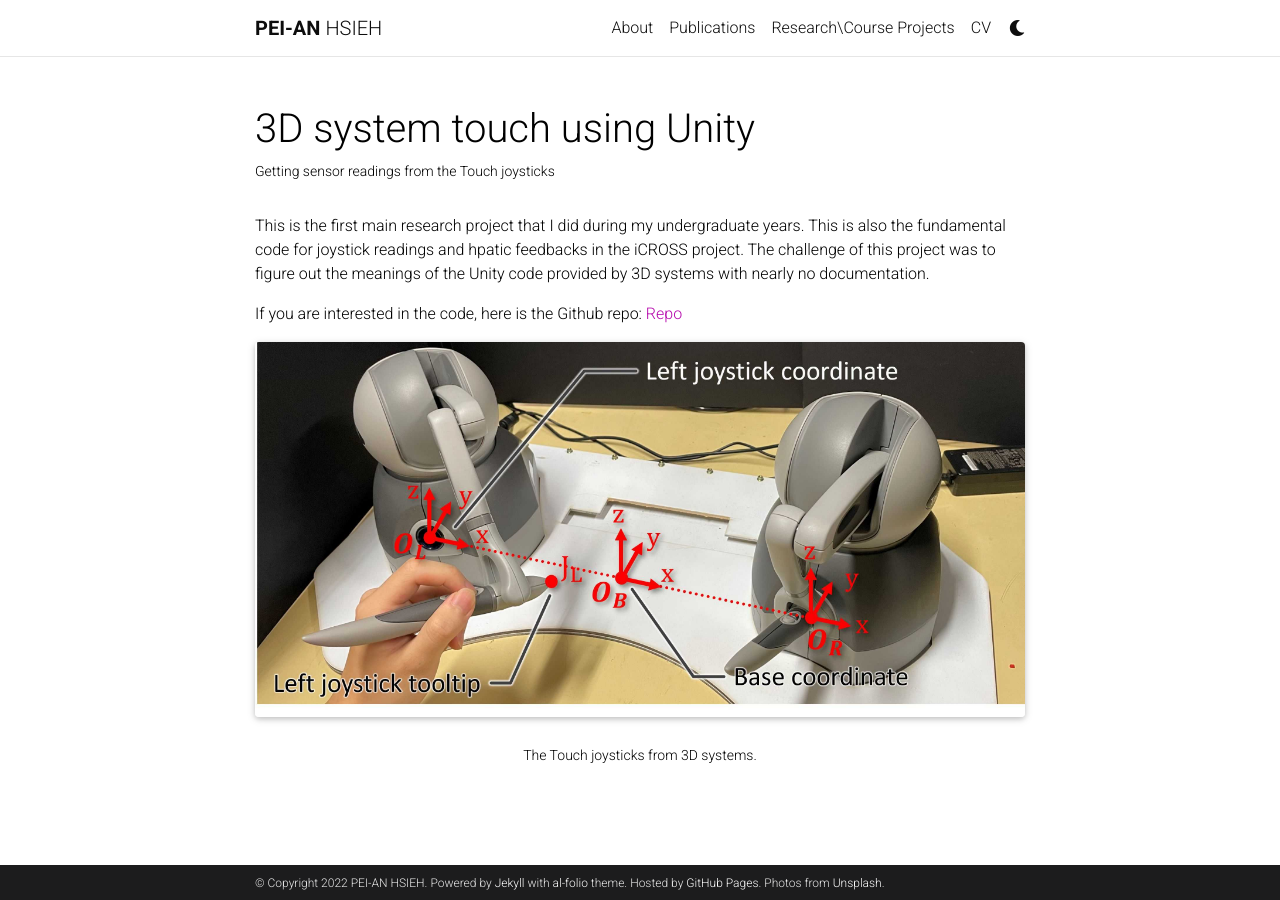
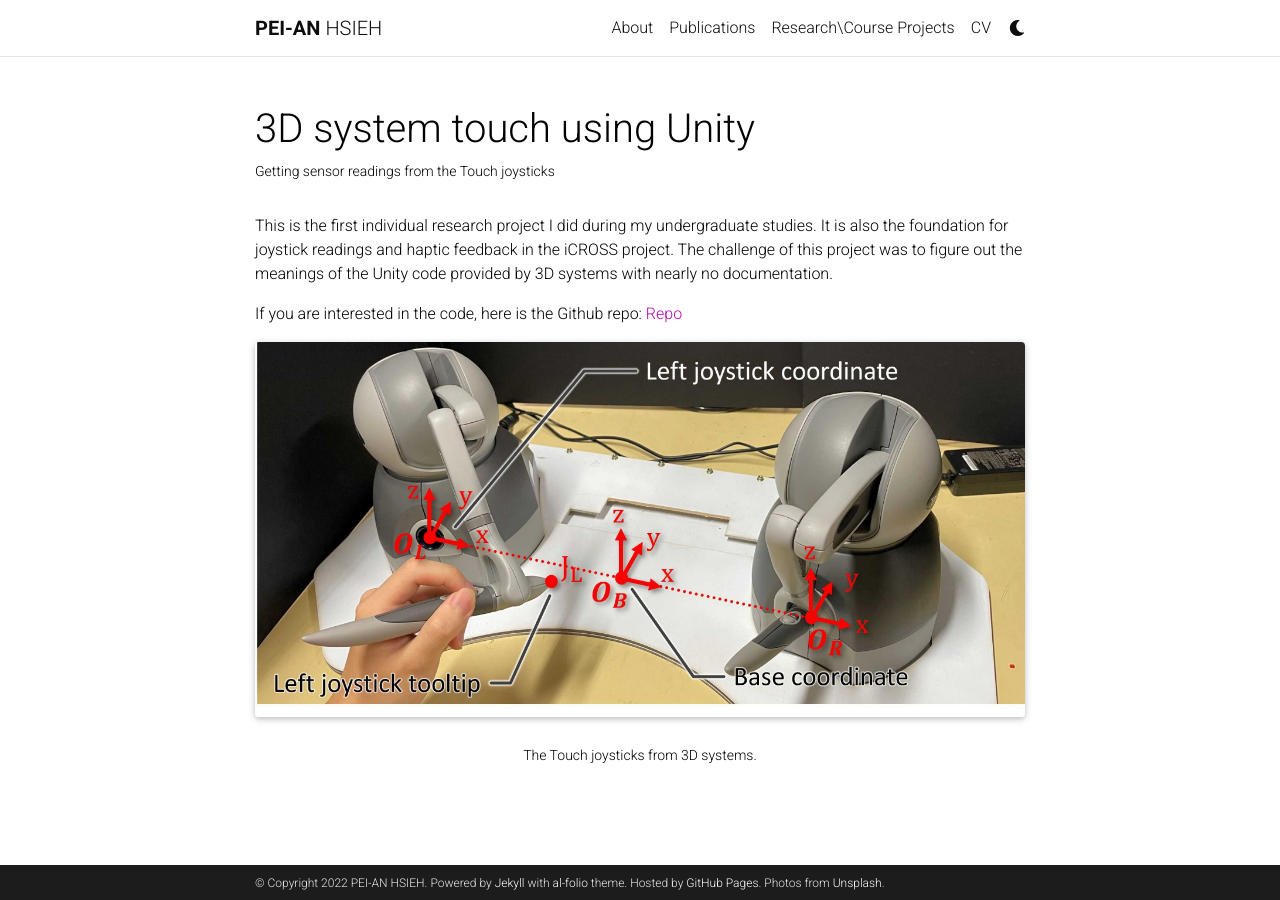
Before and after one commit to pei06/pei06.github.io, a Jekyll site: the page built from _projects/2_project.md, in a window 1280 px wide. Built offline with Jekyll 4.4.1, drawn with Linux system fonts in a browser that asks for light colours; comment, search, counter and statistics services are not loaded; a style sheet for code colours, icons or effects is not loaded.

Commit message:
spelling fix

```diff
--- a/_projects/2_project.md
+++ b/_projects/2_project.md
@@ -7,7 +7,7 @@ importance: 3
 category: Research Projects
 ---
 
-This is the first main research project that I did during my undergraduate years. This is also the fundamental code for joystick readings and hpatic feedbacks in the iCROSS project. The challenge of this project was to figure out the meanings of the Unity code provided by 3D systems with nearly no documentation.
+This is the first individual research project I did during my undergraduate studies. It is also the foundation for joystick readings and haptic feedback in the iCROSS project. The challenge of this project was to figure out the meanings of the Unity code provided by 3D systems with nearly no documentation.
 
 If you are interested in the code, here is the Github repo: [Repo](https://github.com/pei06/unity_touch)
 
```
